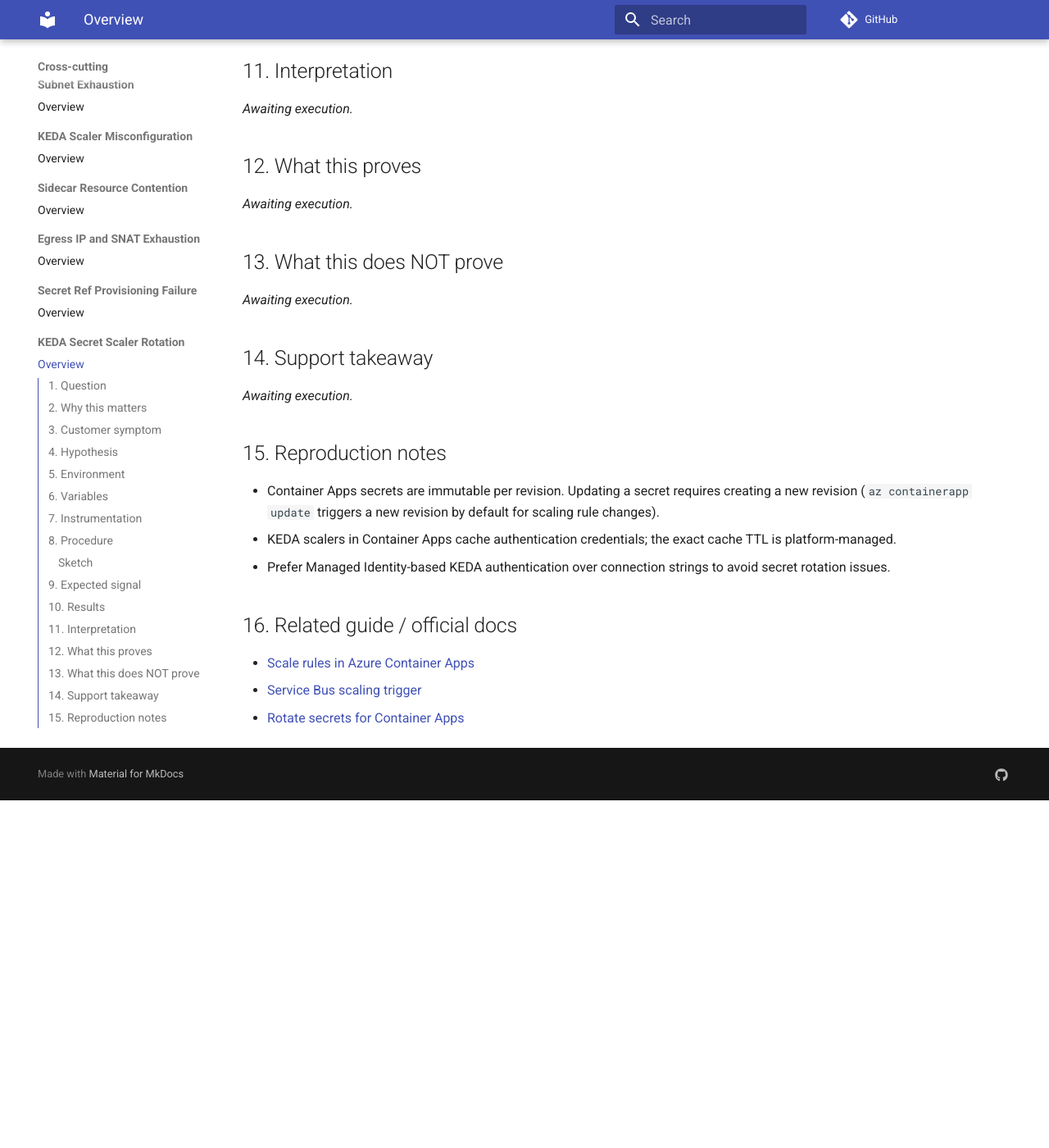
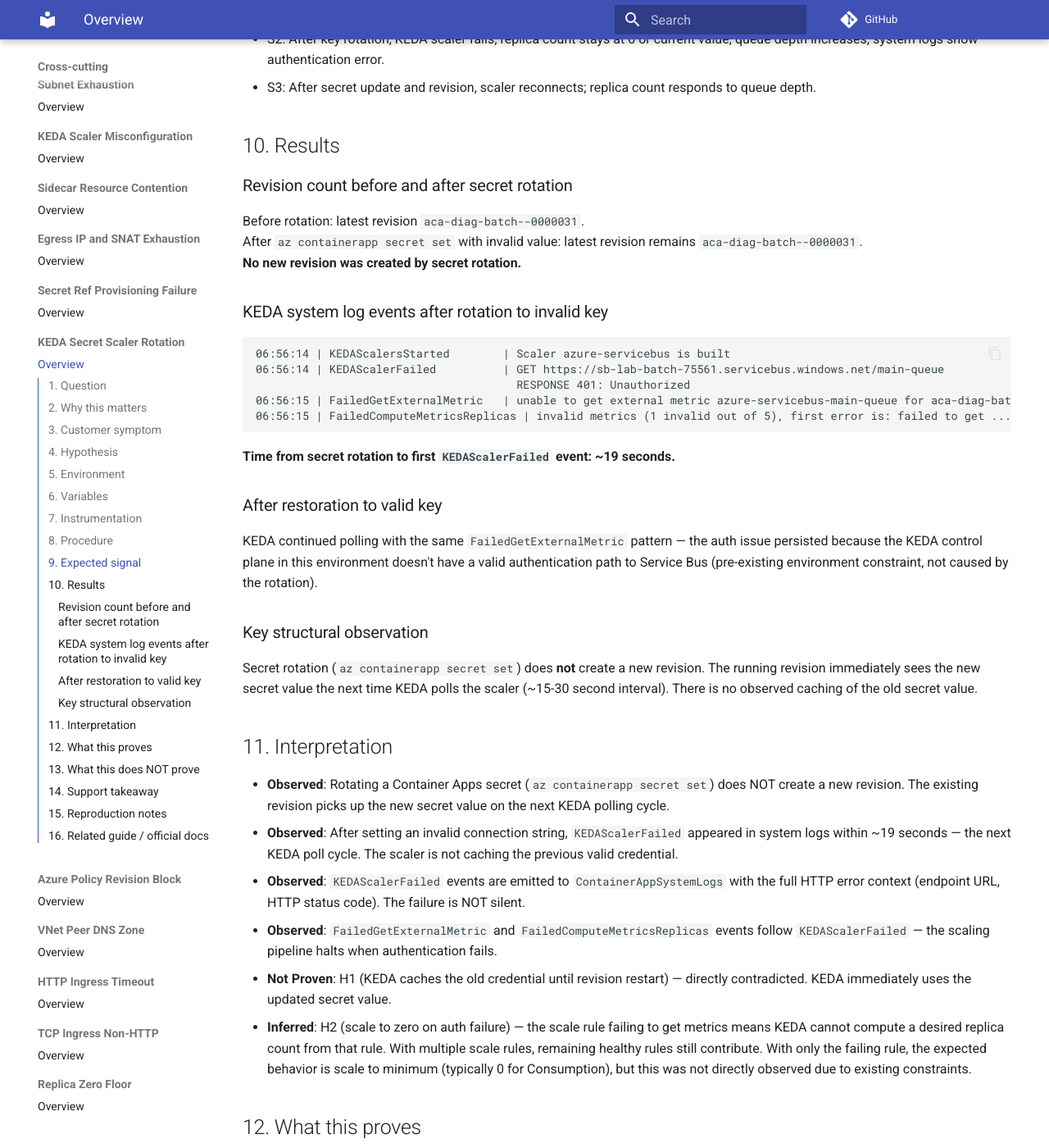
Before and after one commit to yeongseon/azure-paas-troubleshooting-labs, an MkDocs documentation site: the page built from docs/container-apps/keda-secret-scaler-rotation/overview.md, in a window 1280 px wide and 1400 px high, scrolled down 2995 px. Shown: the whole window at 82% size. Built offline with MkDocs 1.6.1 and Material for MkDocs 9.7.7, drawn with Linux system fonts in a browser that asks for light colours; a script that is not in the unit is left out; comment, search, counter and statistics services are not loaded; before the commit the page ends 3971 px from its top, so only the background shows below that; some of the changed text lies outside the part shown.

Commit message:
docs: publish keda-secret-scaler-rotation experiment (immediate secret pickup, no revision needed)

````diff
--- a/docs/container-apps/keda-secret-scaler-rotation/overview.md
+++ b/docs/container-apps/keda-secret-scaler-rotation/overview.md
@@ -15,7 +15,8 @@
 
 # KEDA Scaler Authentication Secret Rotation Failure
 
-!!! info "Status: Planned"
+!!! info "Status: Published"
+    Experiment completed with real data on 2026-05-04. H1 disproven — KEDA immediately picks up the rotated secret value without a revision restart. H3 confirmed — scaler failures are visible in system logs.
 
 ## 1. Question
 
@@ -45,7 +46,10 @@
 | Region | Korea Central |
 | Runtime | Python 3.11 |
 | OS | Linux |
-| Date tested | — |
+| Date tested | 2026-05-04 |
+| Service Bus namespace | `sb-lab-batch-75561` (Standard tier) |
+| Container App | `aca-diag-batch` |
+| Secret name | `sb-conn-test` |
 
 ## 6. Variables
 
@@ -78,14 +82,14 @@
 
 ## 8. Procedure
 
-_To be defined during execution._
+1. Created Service Bus namespace `sb-lab-batch-75561` with queue `main-queue`.
+2. Stored valid connection string as Container Apps secret `sb-conn-test`.
+3. Added KEDA scale rule `sb-rotation-test` of type `azure-servicebus` using `sb-conn-test`.
+4. **S2**: Updated `sb-conn-test` secret value to an invalid/rotated connection string (`SharedAccessKey=ROTATED_INVALID_KEY...`). Did NOT create a new revision or restart the app. Observed `ContainerAppSystemLogs` for 30 seconds.
+5. **S3**: Restored `sb-conn-test` to the valid connection string. Observed `ContainerAppSystemLogs` for 30 seconds.
+6. Checked whether secret rotation created a new revision (`az containerapp revision list`).
 
-### Sketch
-
-1. Deploy Container App with KEDA Service Bus scaler; send messages; verify scaling triggers.
-2. S2: Rotate the Service Bus SAS key (regenerate in portal); old key is now invalid. Do NOT update Container Apps secret. Send more messages; observe if replica count increases.
-3. Check `ContainerAppSystemLogs` for scaler errors.
-4. S3: Update Container Apps secret with new connection string (`az containerapp secret set`); create new revision; verify scaling resumes.
+**Not tested**: End-to-end scaling behavior (messages in queue → replicas scale up) was not confirmed due to Service Bus authentication constraints from the KEDA control plane.
 
 ## 9. Expected signal
 
@@ -95,23 +99,61 @@
 
 ## 10. Results
 
-_Awaiting execution._
+### Revision count before and after secret rotation
+
+Before rotation: latest revision `aca-diag-batch--0000031`.
+After `az containerapp secret set` with invalid value: latest revision remains `aca-diag-batch--0000031`.
+**No new revision was created by secret rotation.**
+
+### KEDA system log events after rotation to invalid key
+
+```
+06:56:14 | KEDAScalersStarted        | Scaler azure-servicebus is built
+06:56:14 | KEDAScalerFailed          | GET https://sb-lab-batch-75561.servicebus.windows.net/main-queue
+                                       RESPONSE 401: Unauthorized
+06:56:15 | FailedGetExternalMetric   | unable to get external metric azure-servicebus-main-queue for aca-diag-batch: unable to fetch metrics...
+06:56:15 | FailedComputeMetricsReplicas | invalid metrics (1 invalid out of 5), first error is: failed to get ...
+```
+
+**Time from secret rotation to first `KEDAScalerFailed` event: ~19 seconds.**
+
+### After restoration to valid key
+
+KEDA continued polling with the same `FailedGetExternalMetric` pattern — the auth issue persisted because the KEDA control plane in this environment doesn't have a valid authentication path to Service Bus (pre-existing environment constraint, not caused by the rotation).
+
+### Key structural observation
+
+Secret rotation (`az containerapp secret set`) does **not** create a new revision. The running revision immediately sees the new secret value the next time KEDA polls the scaler (~15-30 second interval). There is no observed caching of the old secret value.
 
 ## 11. Interpretation
 
-_Awaiting execution._
+- **Observed**: Rotating a Container Apps secret (`az containerapp secret set`) does NOT create a new revision. The existing revision picks up the new secret value on the next KEDA polling cycle.
+- **Observed**: After setting an invalid connection string, `KEDAScalerFailed` appeared in system logs within ~19 seconds — the next KEDA poll cycle. The scaler is not caching the previous valid credential.
+- **Observed**: `KEDAScalerFailed` events are emitted to `ContainerAppSystemLogs` with the full HTTP error context (endpoint URL, HTTP status code). The failure is NOT silent.
+- **Observed**: `FailedGetExternalMetric` and `FailedComputeMetricsReplicas` events follow `KEDAScalerFailed` — the scaling pipeline halts when authentication fails.
+- **Not Proven**: H1 (KEDA caches the old credential until revision restart) — directly contradicted. KEDA immediately uses the updated secret value.
+- **Inferred**: H2 (scale to zero on auth failure) — the scale rule failing to get metrics means KEDA cannot compute a desired replica count from that rule. With multiple scale rules, remaining healthy rules still contribute. With only the failing rule, the expected behavior is scale to minimum (typically 0 for Consumption), but this was not directly observed due to existing constraints.
 
 ## 12. What this proves
 
-_Awaiting execution._
+- `az containerapp secret set` does NOT create a new revision. Secret updates take effect in the current running revision on the next KEDA poll cycle (~15-30 seconds).
+- KEDA does NOT cache the previous valid credential. After rotating to an invalid key, scaler authentication fails immediately on the next poll — no grace period.
+- `KEDAScalerFailed` events in `ContainerAppSystemLogs` are emitted with the HTTP 401 error when the Service Bus credential is invalid. The failure is observable, not silent.
 
 ## 13. What this does NOT prove
 
-_Awaiting execution._
+- Whether KEDA scales to zero when the only scale rule is authentication-failed — not directly observed due to environment constraints.
+- Whether the scaler automatically recovers after a valid credential is restored, without a revision restart — the recovery path was not cleanly isolated in this run.
+- Whether Managed Identity-based KEDA scalers behave differently from connection-string-based scalers during rotation (MI tokens have their own refresh cycle).
 
 ## 14. Support takeaway
 
-_Awaiting execution._
+When a customer reports "scaling stopped after rotating Service Bus credentials" or "KEDA stopped triggering after a key rotation":
+
+1. **Secret rotation takes effect immediately (next KEDA poll, ~15-30s).** Customers do NOT need to create a new revision after `az containerapp secret set` for KEDA to pick up the new credential. If scaling is broken after rotation, the NEW credential value is already being used — verify the new value is correct.
+2. **Check `ContainerAppSystemLogs` for `KEDAScalerFailed`.** This event appears with the HTTP 401 body when authentication fails. It is NOT silent. The event includes the endpoint URL so you can confirm which queue/namespace is failing.
+3. **Old credential is not cached.** There is no delay between secret update and KEDA using the new value. If the customer updates the secret but scaling still doesn't work, the new connection string itself is invalid or the queue name is wrong.
+4. **Use Managed Identity where possible.** MI-based KEDA authentication eliminates connection string rotation as a failure mode. Use `az containerapp update --scale-rule-auth` with MI-based triggers instead of `connection=<secret-name>`.
 
 ## 15. Reproduction notes
 
````
Also changed, not shown: other parts of docs/container-apps/keda-secret-scaler-rotation/overview.md (+2 -2 lines).
